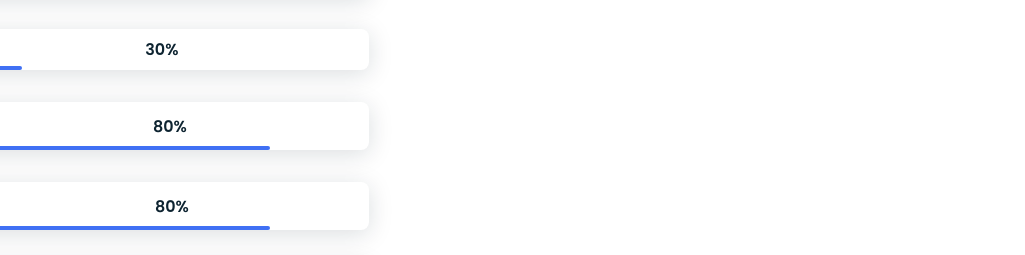
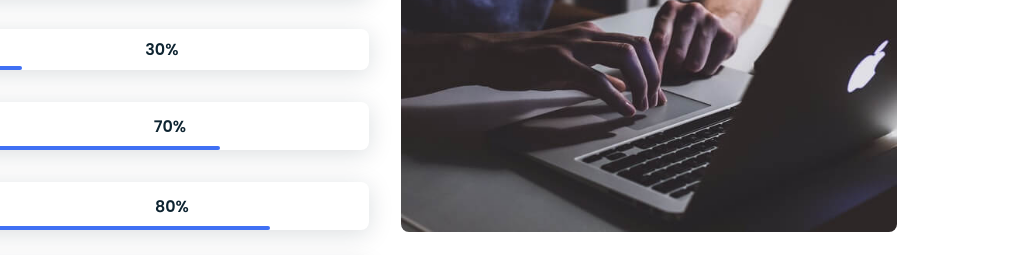
Before and after one commit to xMichaelRodriguez/portafolio, a website: page index.html in a window 1280 px wide. Shown: the part 1725-1980 px from the top of the page, 255-1280 px from the left. Drawn offline with nearby package versions, Linux system fonts and the light colour scheme.

Commit message:
cambio porcentaje

```diff
--- a/css/styles.css
+++ b/css/styles.css
@@ -300,7 +300,7 @@ img{
   width: 30%;
 }
 .skills__vuejs {
-  width: 80%;
+  width: 70%;
 }
 .skills__mysql {
   width: 80%;
--- a/index.html
+++ b/index.html
@@ -155,7 +155,7 @@
                         </div>
 
                         <span class="skills__percentage">
-                            80%
+                            70%
                         </span>
 
                         <div class="skills__names">
@@ -180,8 +180,8 @@
                             <span class="skills__bar skills__mysql"></span>
                         </div>
                     </div>
-                     <!--PostgreSQL-->
-                     <div class="skills__data">
+                    <!--PostgreSQL-->
+                    <div class="skills__data">
                         <div class="skills__names">
                             <i class='bx bxs-data skills__icon'></i>
                             <span class="skills__name">PostgreSQL</span>
@@ -197,7 +197,7 @@
                         </div>
                     </div>
                     <!--Firebase-->
-                     <div class="skills__data">
+                    <div class="skills__data">
                         <div class="skills__names">
                             <i class='bx bxl-firebase skills__icon'></i>
                             <span class="skills__name">Firebase</span>
@@ -212,13 +212,13 @@
                             <span class="skills__bar skills__postgresql"></span>
                         </div>
                     </div>
-                </div>
 
                 </div>
-
                 <div>
                     <img src="./img/work3.jpg" alt="work3" class="skills__img">
                 </div>
+            </div>
+
             </div>
         </section>
 
@@ -271,9 +271,9 @@
     <footer class="footer">
         <p class="footer__title">Michael</p>
         <div class="footer__social">
-            <a href="#" class="footer__icon"><i class='bx bxl-facebook' ></i></a>
-            <a href="#" class="footer__icon"><i class='bx bxl-instagram' ></i></a>
-            <a href="#" class="footer__icon"><i class='bx bxl-twitter' ></i></a>
+            <a href="#" class="footer__icon"><i class='bx bxl-facebook'></i></a>
+            <a href="#" class="footer__icon"><i class='bx bxl-instagram'></i></a>
+            <a href="#" class="footer__icon"><i class='bx bxl-twitter'></i></a>
 
         </div>
         <p>&#169; 2021 copyright all right reserved</p>
```
